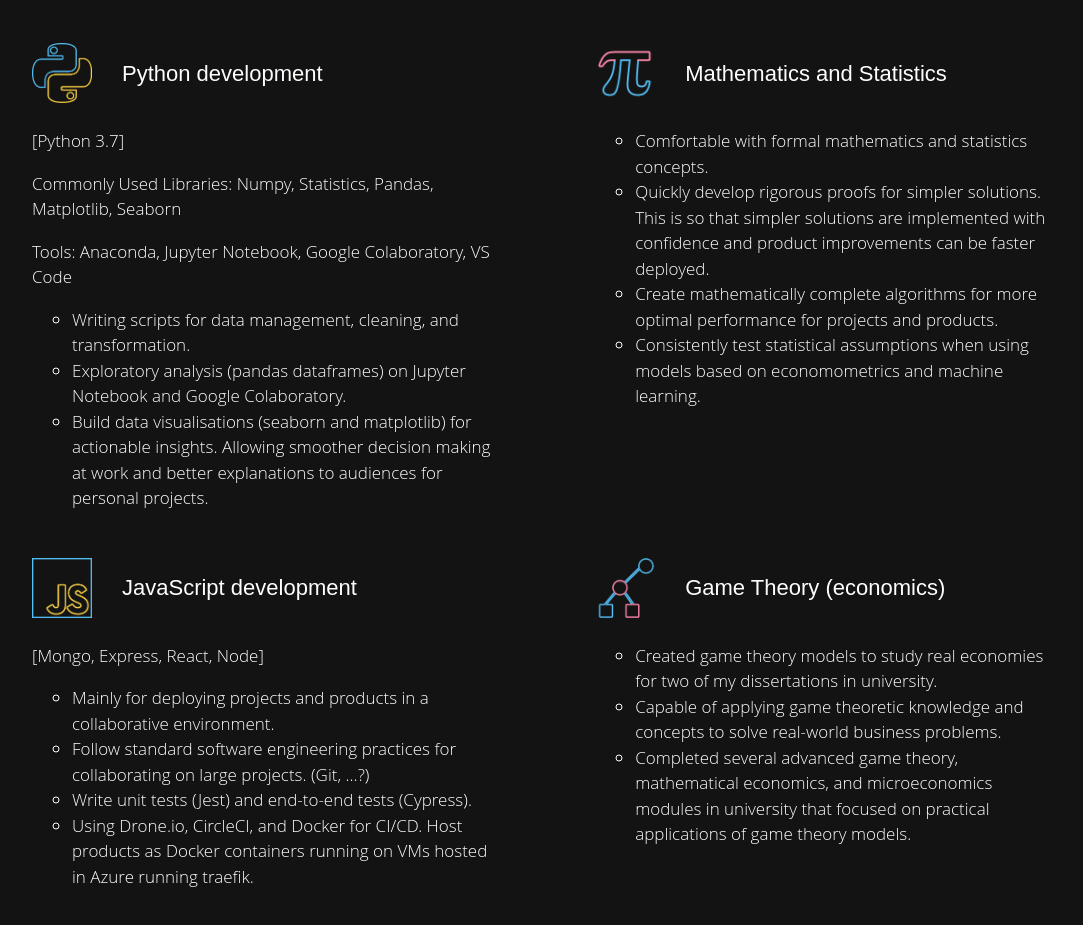
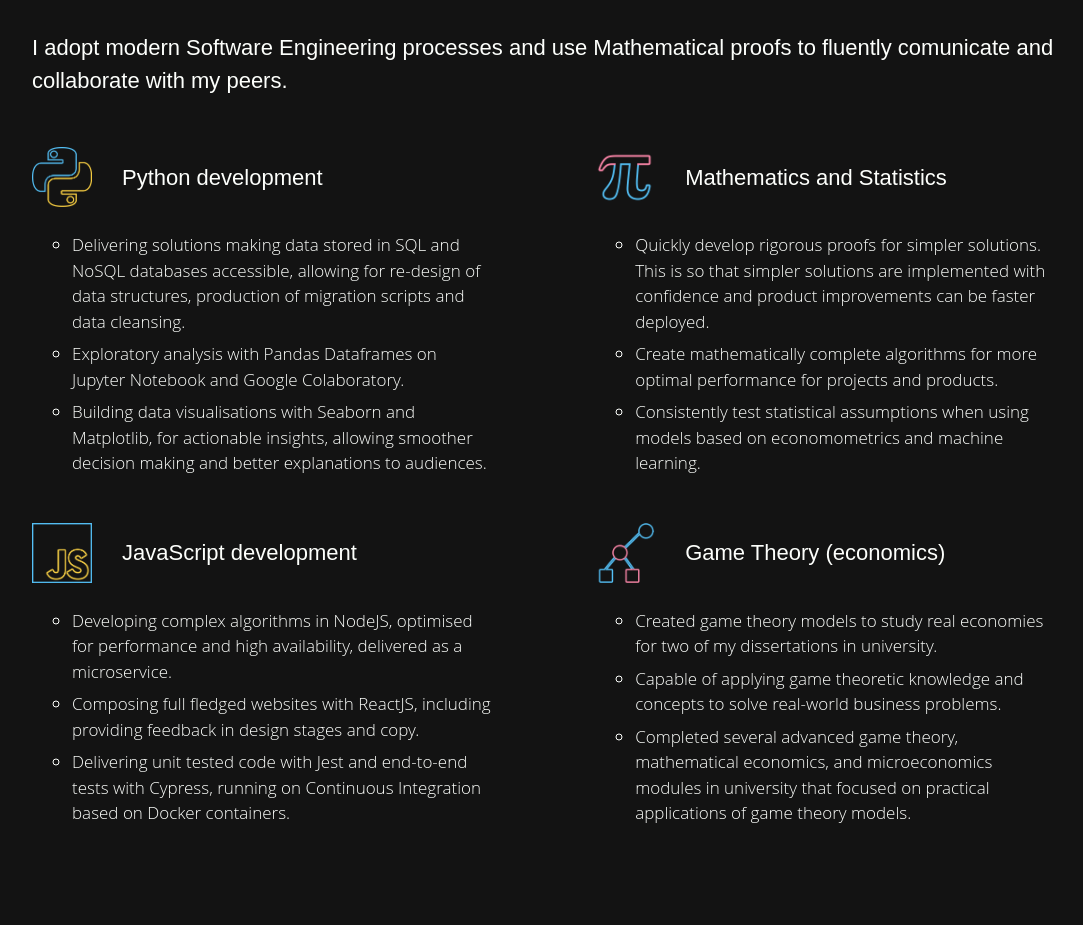
Before and after one commit to pamelachia/portfolio, a React (Create React App) app: page / in a window 1280 px wide. Shown: the part 1820-2745 px from the top of the page, without its empty margins (96-1179 px from the left). Built offline with nearby package versions, Linux system fonts and the light colour scheme; what webfontloader would draw is missing.

Commit message:
Update copy of tech skills and added subtitle

```diff
--- a/src/components/Sections/Skills.jsx
+++ b/src/components/Sections/Skills.jsx
@@ -67,6 +67,10 @@ class Skills extends Component {
             ul {
                 list-style-type: circle;
             }
+
+            li {
+                margin-top: 7px;
+            }
         `;
 
         const gridStyle = css`
@@ -88,36 +92,33 @@ class Skills extends Component {
                     <Title>
                         My <Accent>skills</Accent>.
                     </Title>
+                    <Subtitle>
+                        I adopt modern Software Engineering processes and use
+                        Mathematical proofs to fluently comunicate and
+                        collaborate with my peers.
+                    </Subtitle>
                     <div className={gridStyle}>
                         <Skill
                             imgSrc={PythonImg}
                             title="Python development"
                             mobileOrder={1}
                         >
-                            <p>[Python 3.7]</p>
-                            <p>
-                                Commonly Used Libraries: Numpy, Statistics,
-                                Pandas, Matplotlib, Seaborn
-                            </p>
-                            <p>
-                                Tools: Anaconda, Jupyter Notebook, Google
-                                Colaboratory, VS Code
-                            </p>
                             <ul>
                                 <li>
-                                    Writing scripts for data management,
-                                    cleaning, and transformation.
+                                    Delivering solutions making data stored in
+                                    SQL and NoSQL databases accessible, allowing
+                                    for re-design of data structures, production
+                                    of migration scripts and data cleansing.
                                 </li>
                                 <li>
-                                    Exploratory analysis (pandas dataframes) on
-                                    Jupyter Notebook and Google Colaboratory.
+                                    Exploratory analysis with Pandas Dataframes
+                                    on Jupyter Notebook and Google Colaboratory.
                                 </li>
                                 <li>
-                                    Build data visualisations (seaborn and
-                                    matplotlib) for actionable insights.
-                                    Allowing smoother decision making at work
-                                    and better explanations to audiences for
-                                    personal projects.
+                                    Building data visualisations with Seaborn
+                                    and Matplotlib, for actionable insights,
+                                    allowing smoother decision making and better
+                                    explanations to audiences.
                                 </li>
                             </ul>
                         </Skill>
@@ -127,10 +128,6 @@ class Skills extends Component {
                             mobileOrder={3}
                         >
                             <ul>
-                                <li>
-                                    Comfortable with formal mathematics and
-                                    statistics concepts.
-                                </li>
                                 <li>
                                     Quickly develop rigorous proofs for simpler
                                     solutions. This is so that simpler solutions
@@ -154,26 +151,22 @@ class Skills extends Component {
                             title="JavaScript development"
                             mobileOrder={2}
                         >
-                            <p>[Mongo, Express, React, Node]</p>
                             <ul>
                                 <li>
-                                    Mainly for deploying projects and products
-                                    in a collaborative environment.
+                                    Developing complex algorithms in NodeJS,
+                                    optimised for performance and high
+                                    availability, delivered as a microservice.
                                 </li>
                                 <li>
-                                    Follow standard software engineering
-                                    practices for collaborating on large
-                                    projects. (Git, ...?)
+                                    Composing full fledged websites with
+                                    ReactJS, including providing feedback in
+                                    design stages and copy.
                                 </li>
                                 <li>
-                                    Write unit tests (Jest) and end-to-end tests
-                                    (Cypress).
-                                </li>
-                                <li>
-                                    Using Drone.io, CircleCI, and Docker for
-                                    CI/CD. Host products as Docker containers
-                                    running on VMs hosted in Azure running
-                                    traefik.
+                                    Delivering unit tested code with Jest and
+                                    end-to-end tests with Cypress, running on
+                                    Continuous Integration based on Docker
+                                    containers.
                                 </li>
                             </ul>
                         </Skill>
```
